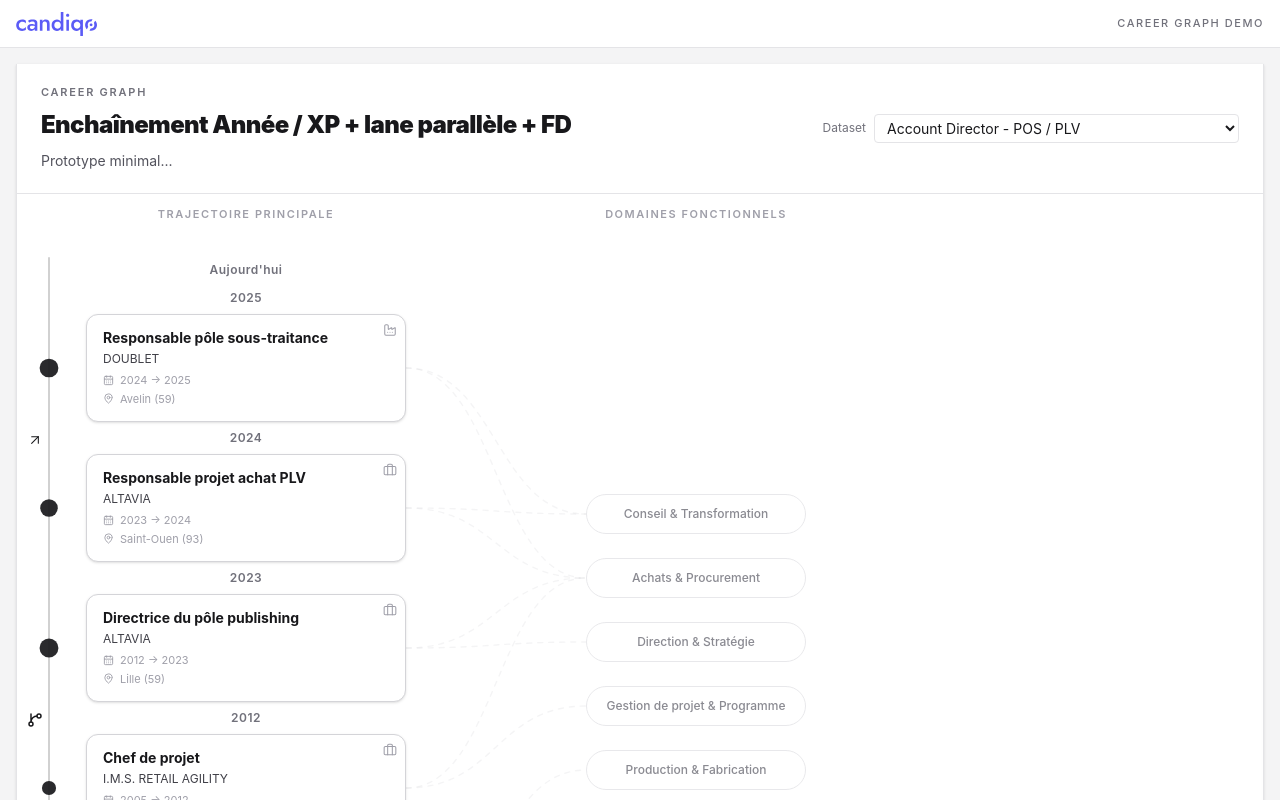
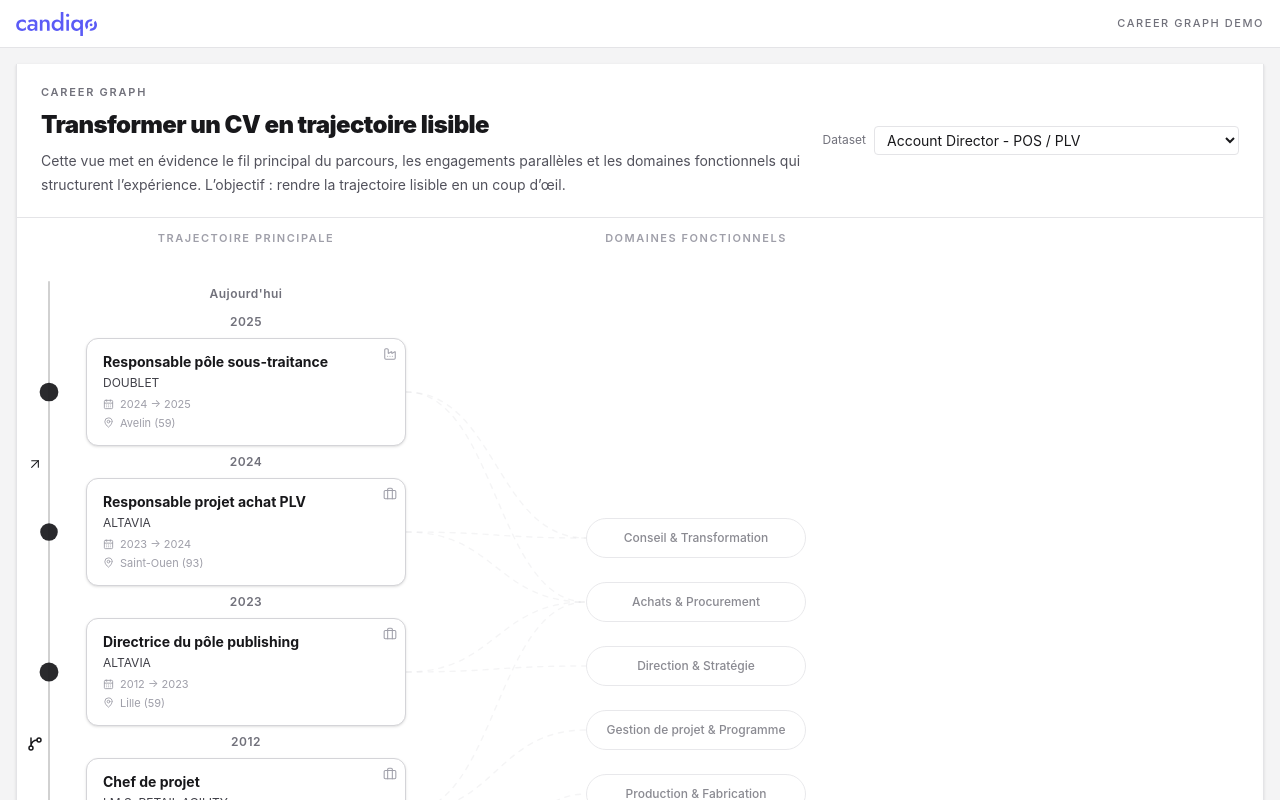
Before and after one commit to cpoette/candiqo-career-graph-demo, a React (Vite) app: page / in a window 1280 px wide. Shown: the top 800 px of the page. Built offline with nearby package versions, Linux system fonts and the light colour scheme.

Commit message:
Changes Header title and description

```diff
--- a/src/data/cv/cv09.json
+++ b/src/data/cv/cv09.json
@@ -1,6 +1,6 @@
 {
   "id": "cv09",
-  "label": "CPTO & Product Builder",
+  "label": "CPTO & Product Builder - WORD",
   "xp_enrichment_by_id": {
     "1": {
       "identity": {
--- a/src/lib/careerGraph.constants.js
+++ b/src/lib/careerGraph.constants.js
@@ -22,5 +22,5 @@ export const DOMAIN_WIDTH = 220;
 export const DOMAIN_HEIGHT = 40;
 export const DOMAIN_CENTER_Y = DOMAIN_HEIGHT / 2;
 export const DOMAIN_X_OFFSET = 180;
-export const DOMAIN_TOP = 120;
+export const DOMAIN_TOP = 140;
 export const DOMAIN_GAP = 86;
--- a/src/pages/CareerGraphPage.jsx
+++ b/src/pages/CareerGraphPage.jsx
@@ -21,8 +21,8 @@ export default function CareerGraphPage({
         <div className="border border-y-0 border-zinc-200 bg-white shadow-sm">
           <CareerGraphHeader
             eyebrow="Career Graph"
-            title="Enchaînement Année / XP + lane parallèle + FD"
-            description="Prototype minimal..."
+            title="Transformer un CV en trajectoire lisible"
+            description="Cette vue met en évidence le fil principal du parcours, les engagements parallèles et les domaines fonctionnels qui structurent l’expérience. L’objectif : rendre la trajectoire lisible en un coup d’œil."
             selectedCvId={selectedCvId}
             setSelectedCvId={setSelectedCvId}
             cvSamples={cvSamples}
```
